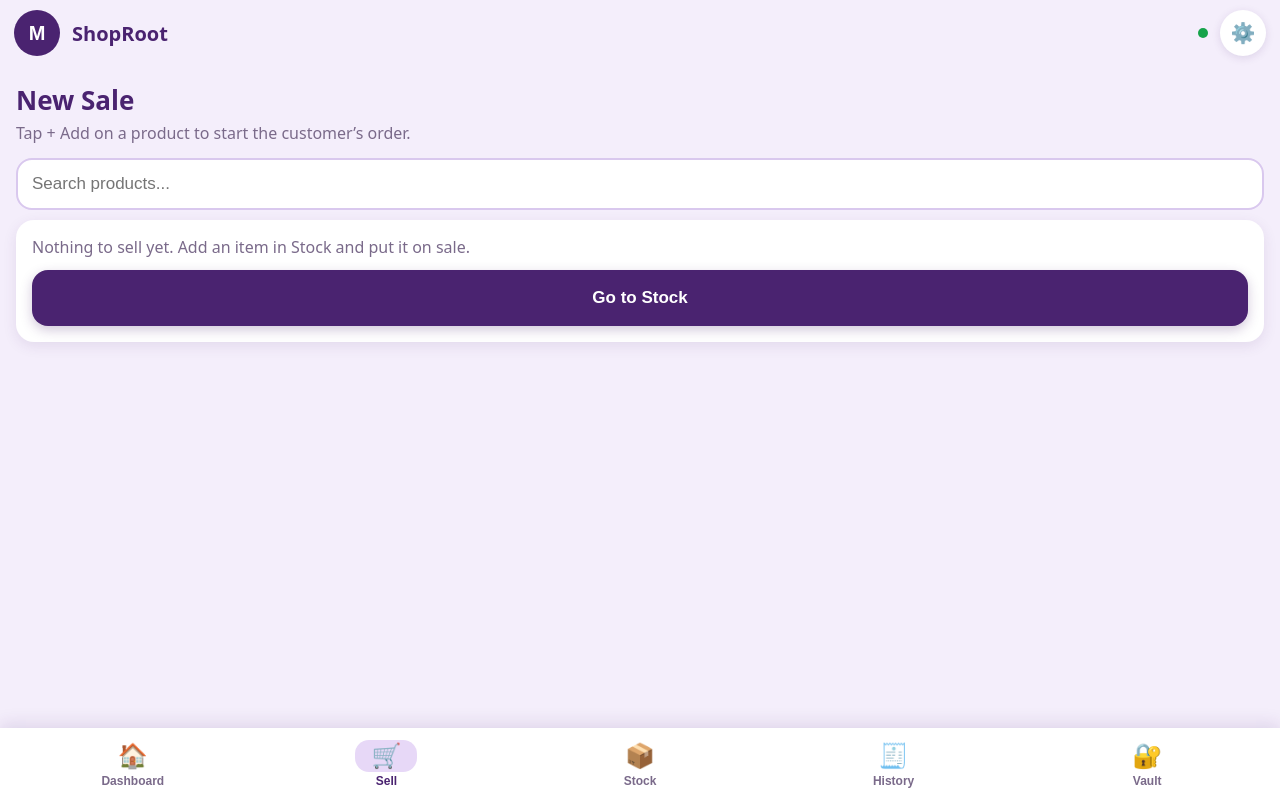
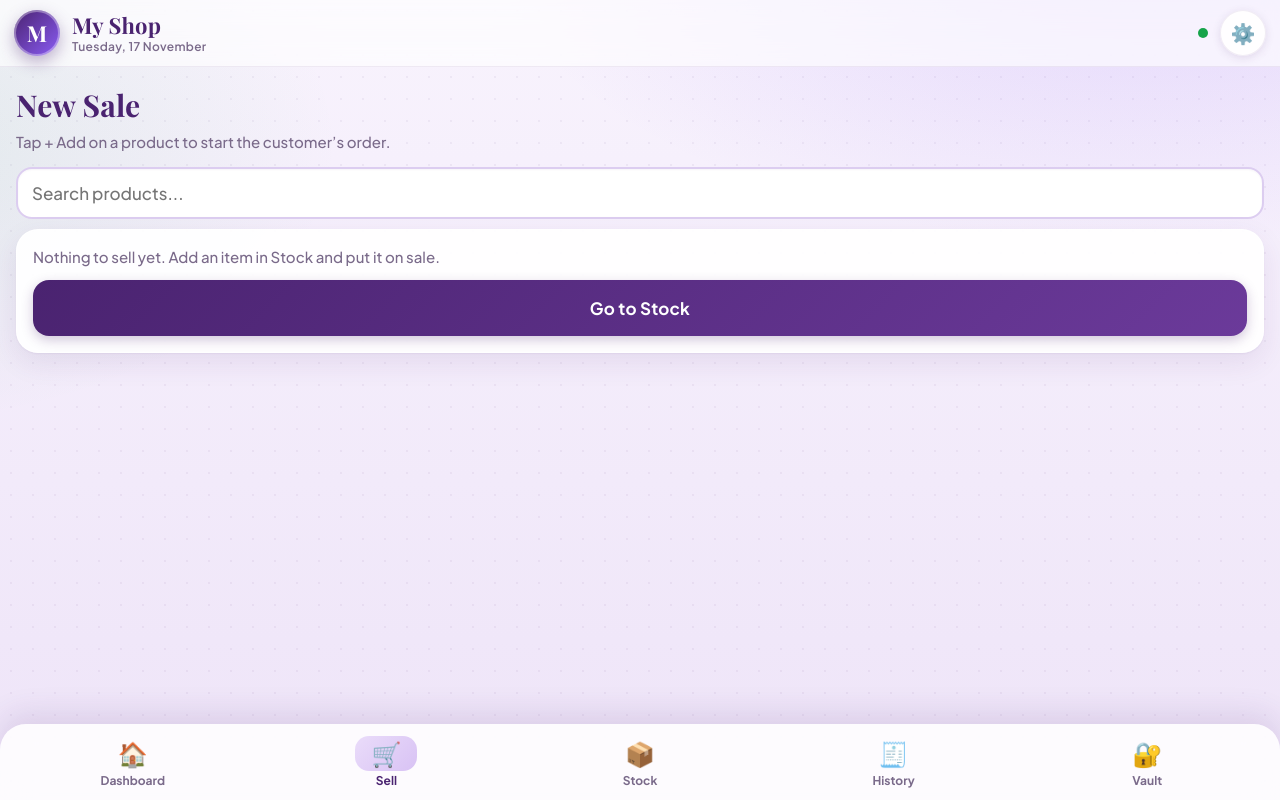
Before and after one commit to Takethehit/ShopRoot, a plain HTML site: page index.html in a window 1280 px wide. Drawn offline with nearby package versions, Linux system fonts and the light colour scheme.

Commit message:
Update index.html

```diff
--- a/index.html
+++ b/index.html
@@ -3,16 +3,20 @@
 <head>
 <meta charset="utf-8">
 <meta name="viewport" content="width=device-width,initial-scale=1,viewport-fit=cover">
-<meta name="theme-color" content="#F4EEFB">
+<meta name="theme-color" content="#F3ECFA">
 <link rel="manifest" href="manifest.json">
 <link rel="icon" href="icon.svg">
+<link rel="preconnect" href="https://fonts.googleapis.com">
+<link rel="preconnect" href="https://fonts.gstatic.com" crossorigin>
+<link href="https://fonts.googleapis.com/css2?family=Plus+Jakarta+Sans:wght@500;600;700;800&family=Playfair+Display:wght@600;700&display=swap" rel="stylesheet">
 <link rel="stylesheet" href="style.css">
+<link rel="stylesheet" href="premium.css">
 <title>ShopRoot</title>
 </head>
 <body>
 <header>
 <button class="avatar" id="av" onclick="go('profile')">S</button>
-<div class="brand">ShopRoot</div>
+<div class="brand"><b></b><small></small></div>
 <div class="dot" id="dot"></div>
 <button class="gear" onclick="go('settings')">⚙️</button>
 </header>
@@ -26,6 +30,8 @@
 <script src="products.js"></script>
 <script src="sell.js"></script>
 <script src="extras.js"></script>
+<script src="stock2.js"></script>
+<script src="vault2.js"></script>
 <script>
 net();render();
 if("serviceWorker" in navigator){navigator.serviceWorker.register("sw.js")}
```
